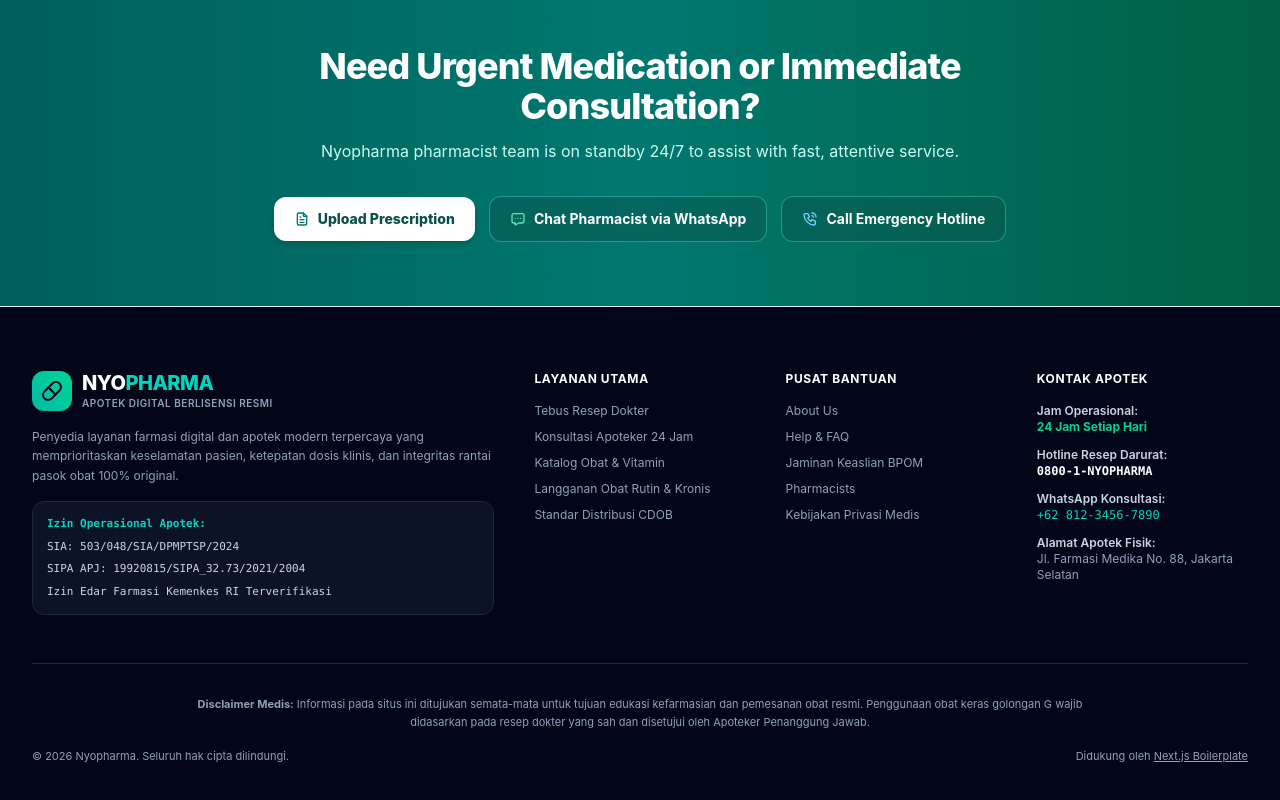
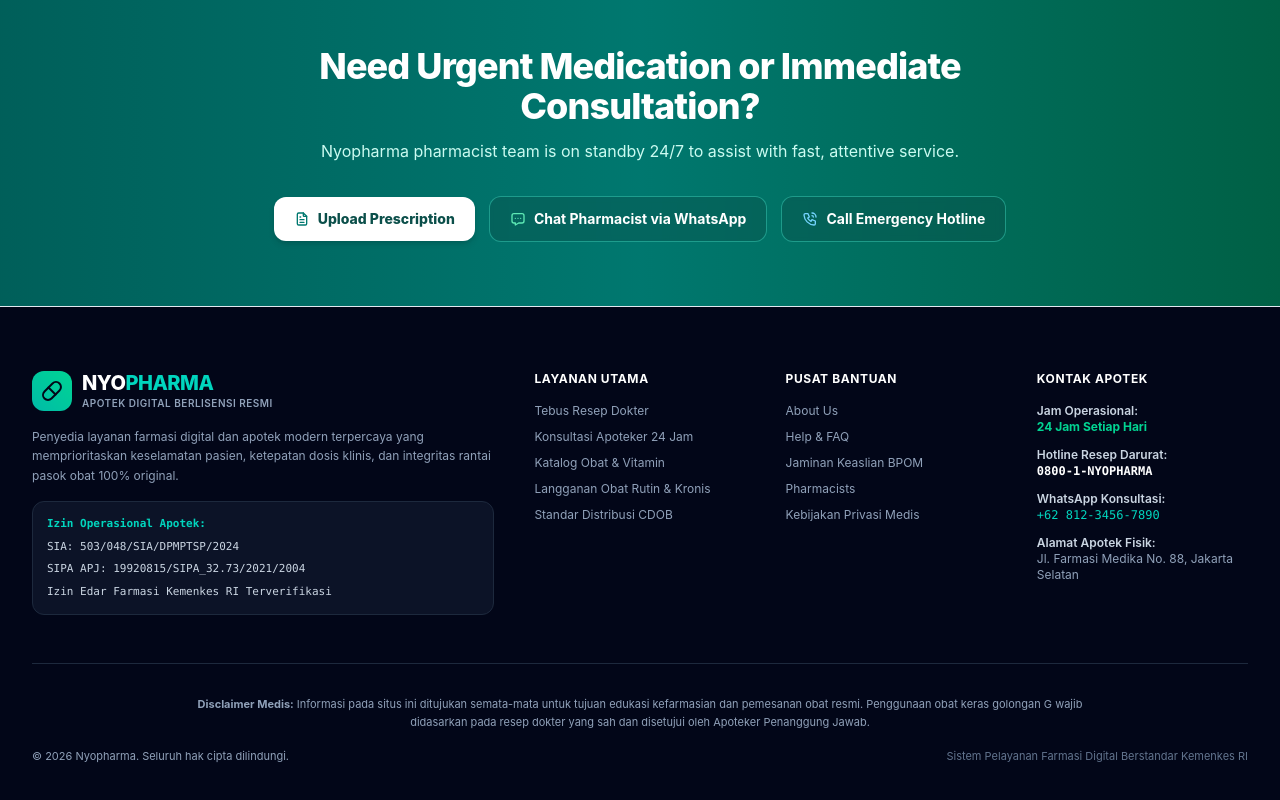
Before and after one commit to WanyoSiswanto/nyopharma, a Next.js app: page /en in a window 1280 px wide. Shown: the part 6837-7637 px from the top of the page. Built offline with nearby package versions, Linux system fonts and the light colour scheme.

Commit message:
style: remove template credit from footer for authentic brand presence

```diff
--- a/src/components/Footer.tsx
+++ b/src/components/Footer.tsx
@@ -152,16 +152,8 @@ export const Footer = () => {
             <p>
               © {new Date().getFullYear()} {AppConfig.name}. Seluruh hak cipta dilindungi.
             </p>
-            <p>
-              Didukung oleh{' '}
-              <a
-                href="https://nextjs-boilerplate.com"
-                target="_blank"
-                rel="noopener noreferrer"
-                className="text-slate-400 underline hover:text-teal-400"
-              >
-                Next.js Boilerplate
-              </a>
+            <p className="text-[11px] text-slate-500">
+              Sistem Pelayanan Farmasi Digital Berstandar Kemenkes RI
             </p>
           </div>
         </div>
```
